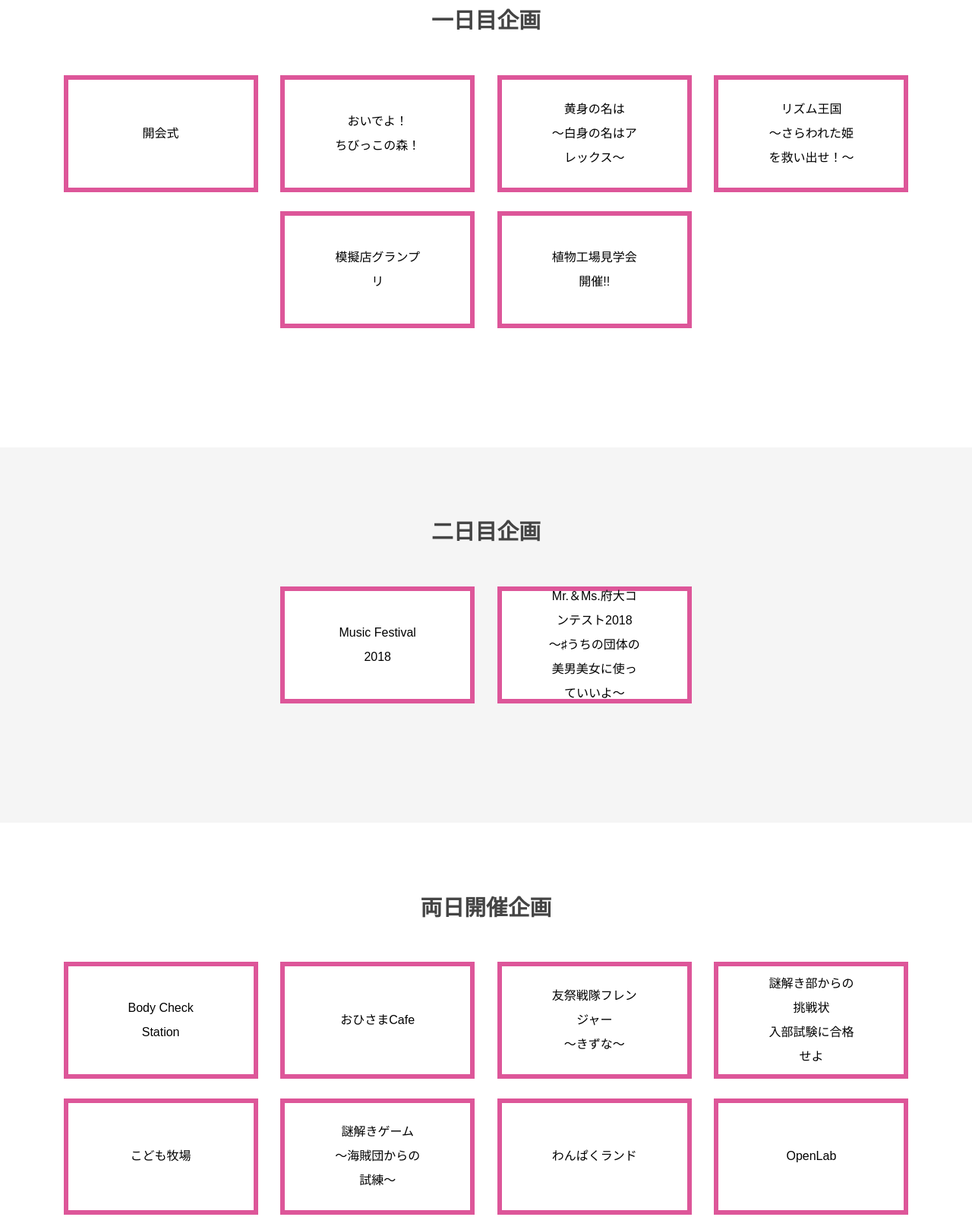
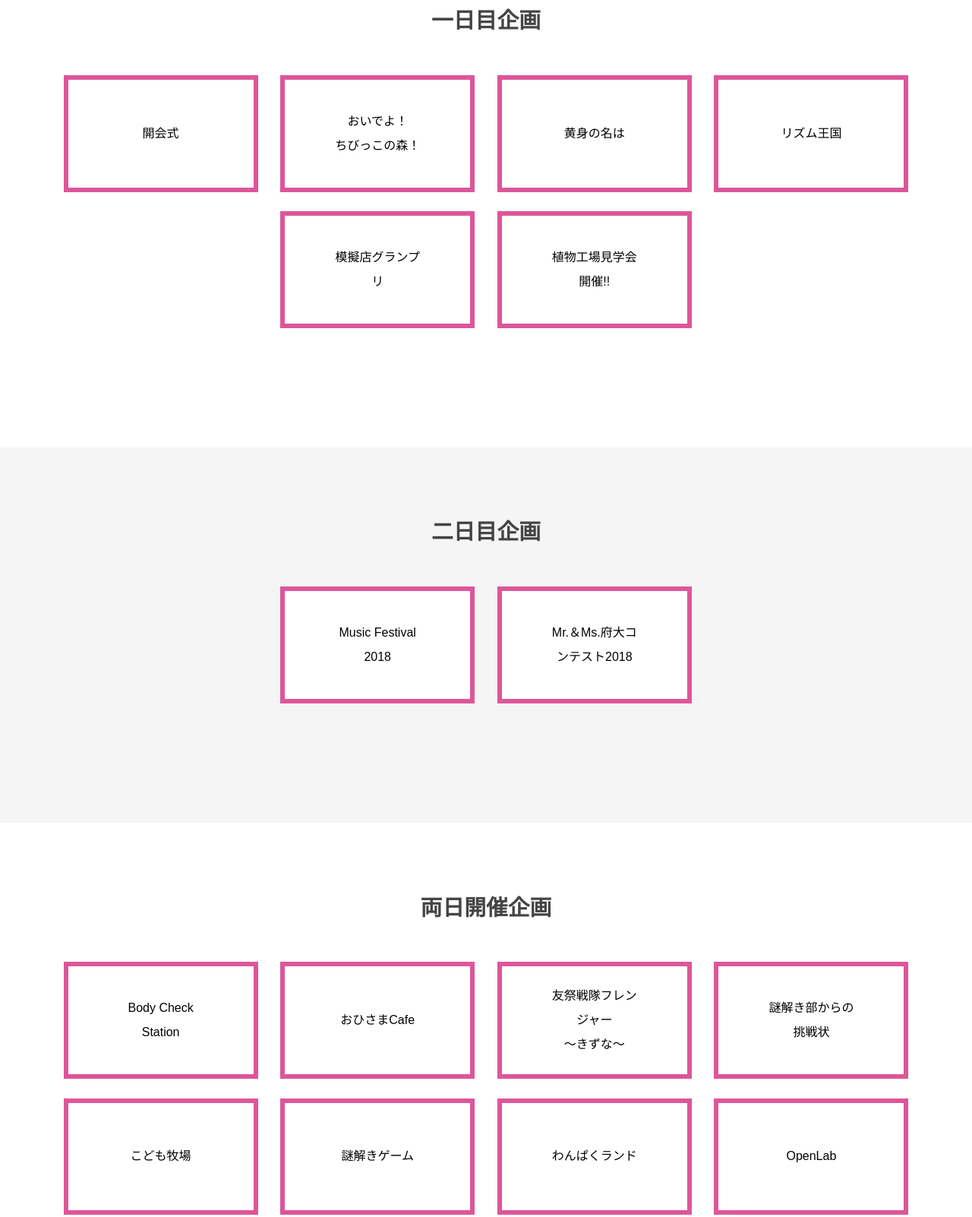
Before and after one commit to mak829/yukofes, a plain HTML site: page plan.html in a window 1280 px wide. Shown: the part 1579-3181 px from the top of the page at 76% size. Drawn offline with Linux system fonts and the light colour scheme; files whose address does not match are found by name.

Commit message:
モバイル一旦対応

```diff
--- a/plan.html
+++ b/plan.html
@@ -6,7 +6,8 @@
     <meta name="google-site-verification" content="cWUT1kCynhxlI0kyqznKf6jCxrF9TLgBtGWcKbVQhBU" />
     <meta name="msvalidate.01" content="698B99330065F5D1AD36CA1B75B8404E" />
     <meta name="keywords" content="学園祭,大阪府立大学,府大,大府,阪府,友好祭,友好祭実行委員会,大学祭,祭り,学祭,,関西,2018,2017" />
-    <meta name="viewport" content="width=device-width, initial-scale=1.0">
+<!--    <meta name="viewport" content="width=device-width, initial-scale=1.0">-->
+    <meta name="viewport" content="width=960">
     <meta http-equiv="X-UA-Compatible" content="ie=edge">
     <link rel="stylesheet" href="css/style.css">
     <title>企画・出展 | 第57回友好祭 - 祭色兼備</title>
@@ -167,7 +168,7 @@
             </div>
 
             <button class="open-default1_3 button">
-    <p>黄身の名は<br>～白身の名はアレックス～</p></button>
+    <p>黄身の名は</p></button>
             <div class="modal" id="modal-default1_3">
                 <div class="close">
                     <a data-izimodal-close="">×</a>
@@ -193,7 +194,7 @@
 
 
             <button class="open-default1_4 button">
-    <p>リズム王国<br>～さらわれた姫を救い出せ！～</p></button>
+    <p>リズム王国</p></button>
             <div class="modal" id="modal-default1_4">
                 <div class="close">
                     <a data-izimodal-close="">×</a>
@@ -302,7 +303,7 @@
             </div>
 
             <button class="open-default2_2 button">
-    <p>Mr.＆Ms.府大コンテスト2018<br>～♯うちの団体の美男美女に使っていいよ～</p></button>
+    <p>Mr.＆Ms.府大コンテスト2018</p></button>
             <div class="modal" id="modal-default2_2">
                 <div class="close">
                     <a data-izimodal-close="">×</a>
@@ -404,7 +405,7 @@
             </div>
 
             <button class="open-default3_4 button">
-    <p>謎解き部からの挑戦状<br>入部試験に合格せよ</p></button>
+    <p>謎解き部からの挑戦状</p></button>
             <div class="modal" id="modal-default3_4">
                 <div class="close">
                     <a data-izimodal-close="">×</a>
@@ -448,7 +449,7 @@
             </div>
 
        <button class="open-default3_6 button">
-    <p>謎解きゲーム<br>～海賊団からの試練～</p></button>
+    <p>謎解きゲーム</p></button>
             <div class="modal" id="modal-default3_6">
                 <div class="close">
                     <a data-izimodal-close="">×</a>
```
Also changed, not shown: about.html (+2 -1 lines), announce_1.html (+3 -1 lines), announce_2.html (+2 -1 lines), announce_3.html (+2 -1 lines), announce_4.html (+2 -1 lines), contact_us.html (+3 -1 lines), index.html (+3 -2 lines), links.html (+3 -1 lines), openlab57.html (+2 -1 lines), supporter.html (+2 -1 lines), system.html (+2 -1 lines).
